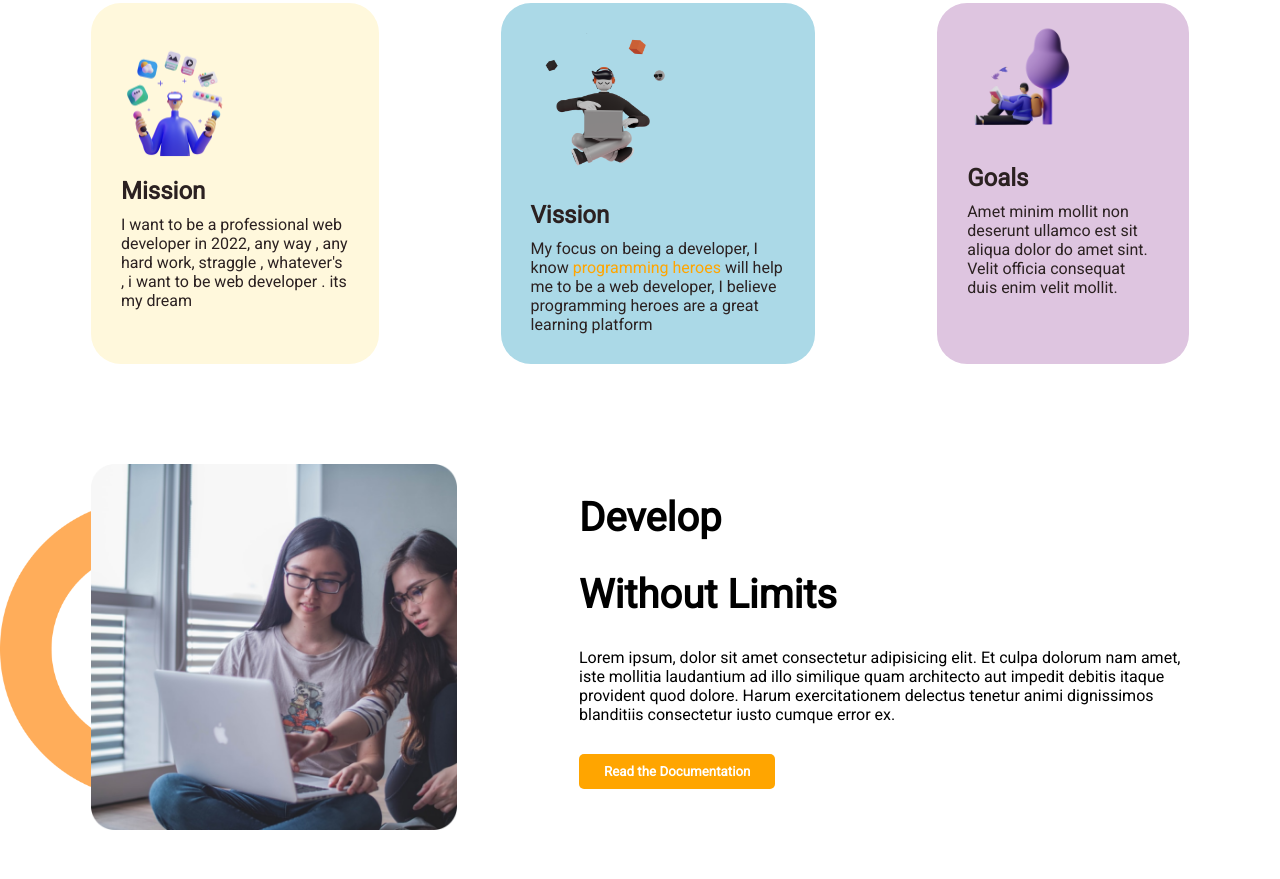
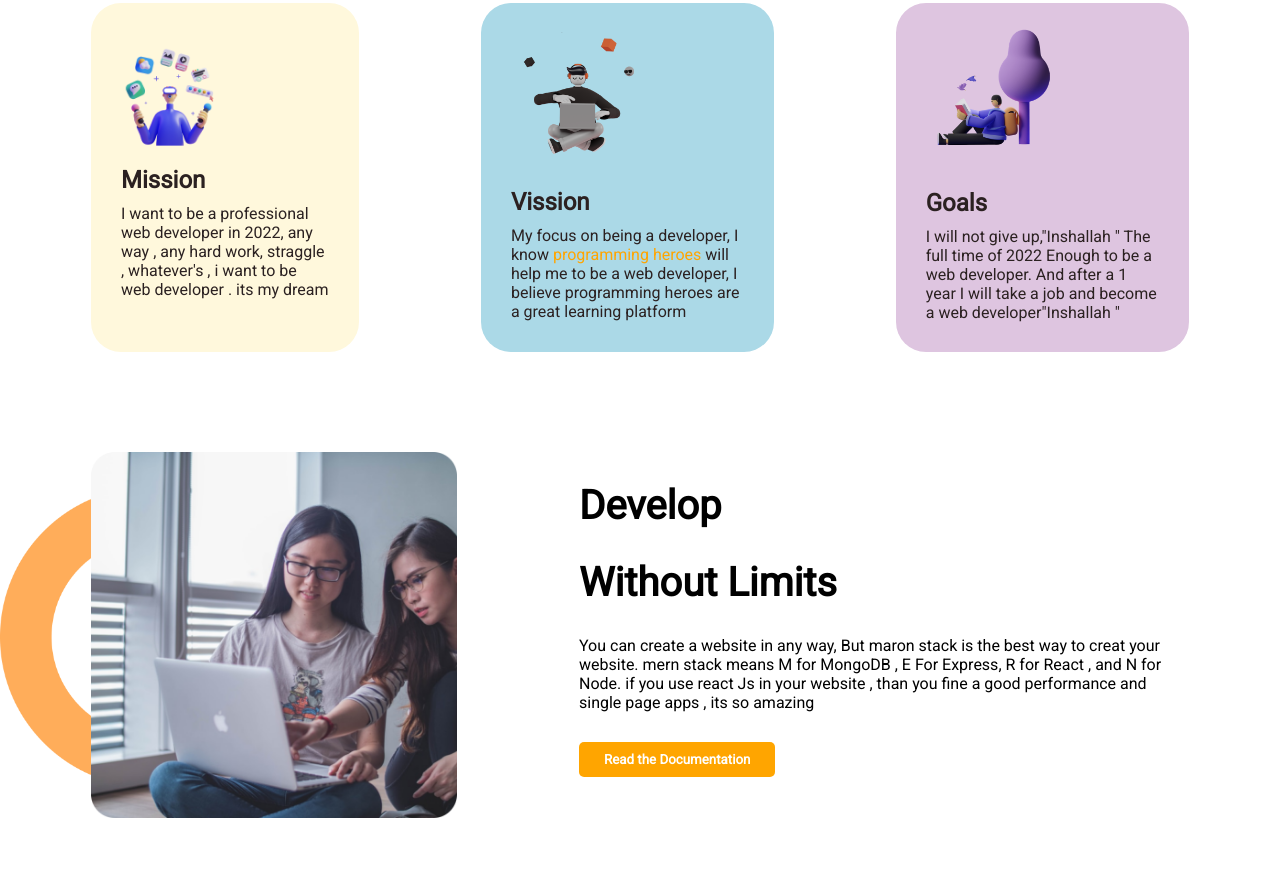
Before and after one commit to mdsoliman-byte/my-first-mission, a plain HTML site: page index.html in a window 1280 px wide. Shown: the part 611-1490 px from the top of the page. Drawn offline with Linux system fonts and the light colour scheme; a web font is replaced by a local one.

Commit message:
nothing to say

```diff
--- a/index.html
+++ b/index.html
@@ -65,8 +65,9 @@
           <img src="/pictures/illustrator-3.png" alt="" />
           <h1>Goals</h1>
           <p>
-            Amet minim mollit non deserunt ullamco est sit aliqua dolor do amet
-            sint. Velit officia consequat duis enim velit mollit.
+            I will not give up,"Inshallah " The full time of 2022 Enough to be a
+            web developer. And after a 1 year I will take a job and become a web
+            developer"Inshallah "
           </p>
         </div>
       </div>
@@ -83,11 +84,10 @@
           <h1 class="comon-margin">Without Limits</h1>
         </div>
         <p class="comon-margin">
-          Lorem ipsum, dolor sit amet consectetur adipisicing elit. Et culpa
-          dolorum nam amet, iste mollitia laudantium ad illo similique quam
-          architecto aut impedit debitis itaque provident quod dolore. Harum
-          exercitationem delectus tenetur animi dignissimos blanditiis
-          consectetur iusto cumque error ex.
+          You can create a website in any way, But maron stack is the best way
+          to creat your website. mern stack means M for MongoDB , E For Express,
+          R for React , and N for Node. if you use react Js in your website ,
+          than you fine a good performance and single page apps , its so amazing
         </p>
         <button id="btn" class="btn comon-margin">
           Read the Documentation
```
